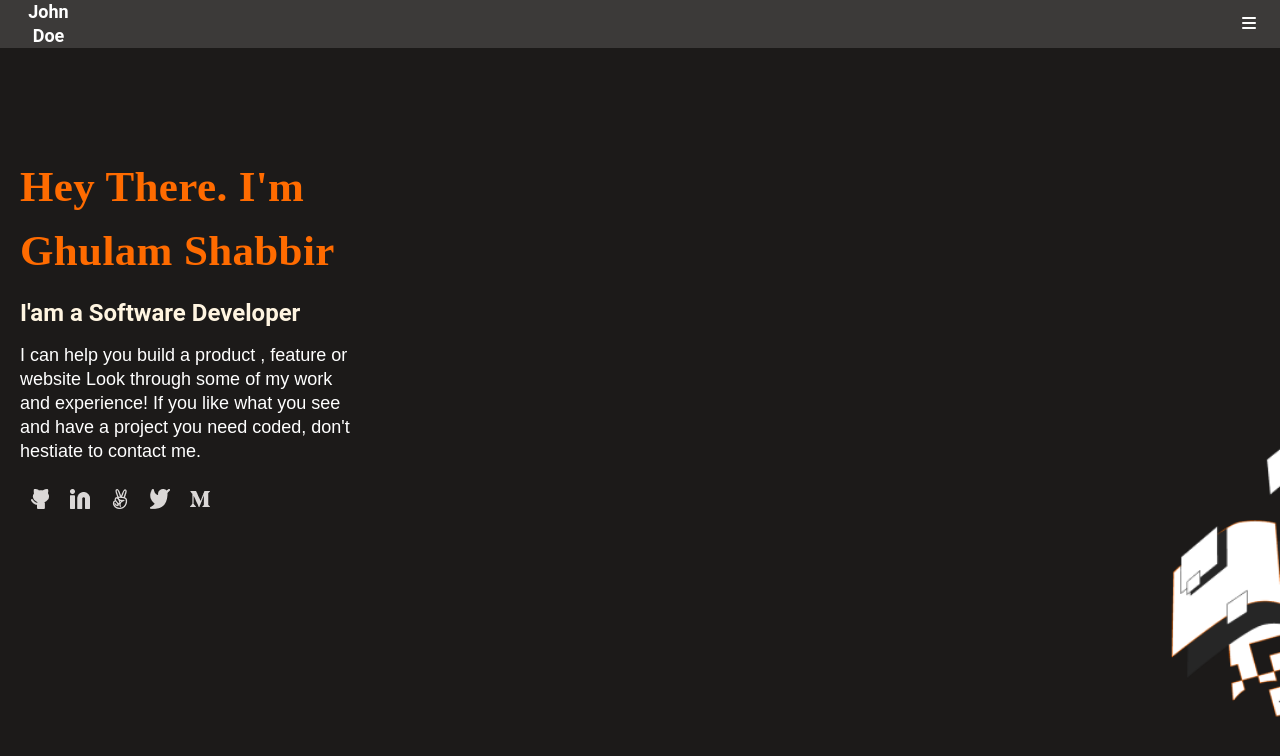
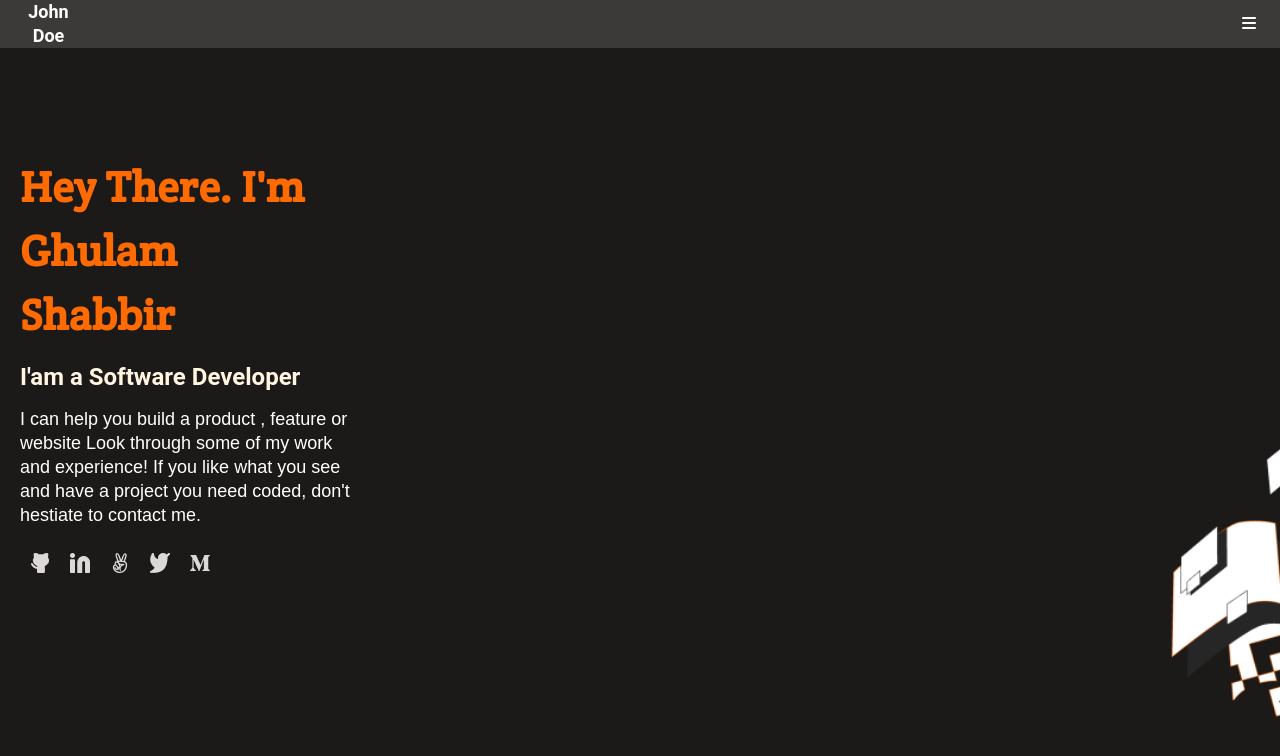
Before and after one commit to AJ193/Portfolio-A, a website: page index.html in a window 1280 px wide. Drawn offline with Linux system fonts and the light colour scheme.

Commit message:
Update style file

```diff
--- a/style.css
+++ b/style.css
@@ -1,3 +1,5 @@
+@import url('https://fonts.googleapis.com/css2?family=Crete+Round&display=swap');
+
 * {
   padding: 0;
   margin: 0;
```
